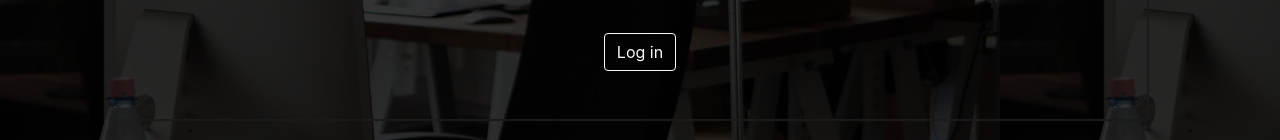
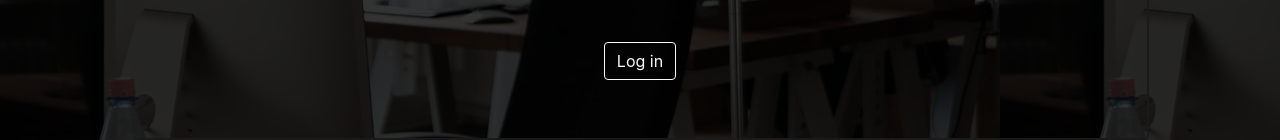
Before and after one commit to paulOgwulumba/Hermeneutics-online-quiz, a website: page public/index.html in a window 1280 px wide. Shown: the part 325-465 px from the top of the page. Drawn offline with Linux system fonts and the light colour scheme.

Commit message:
Update styles.css

```diff
--- a/public/css/styles.css
+++ b/public/css/styles.css
@@ -44,7 +44,7 @@ body{
 }
 
 .form-group .text-center{
-  line-height: 2.5rem;
+  line-height: 3.7rem;
 }
 
 label {
```
